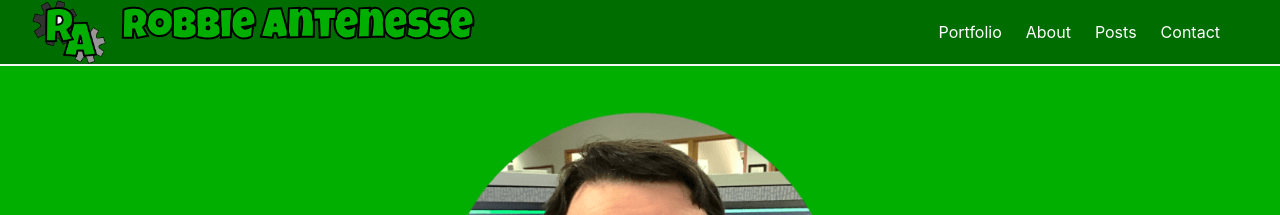
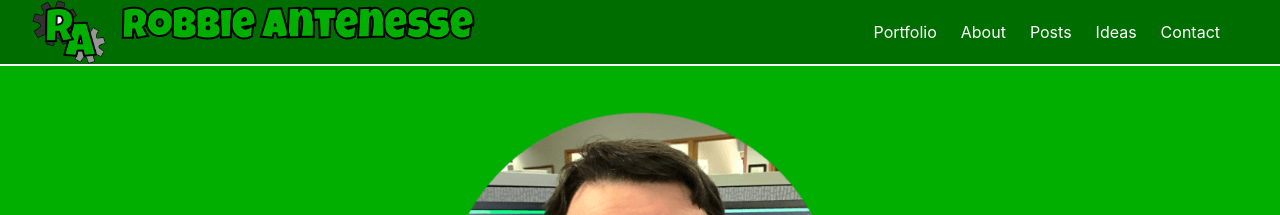
Before and after one commit to Alamantus/robbie.antenesse.net, a Jekyll site: the page built from index.html, in a window 1280 px wide and 900 px high. Shown: the top 215 px of the window. Built offline with Jekyll 4.4.1, drawn with Linux system fonts in a browser that asks for light colours; nearby versions of some CDN libraries.

Commit message:
Add Ideas to navbar; Update ideas section layout

```diff
--- a/_includes/ideas.html
+++ b/_includes/ideas.html
@@ -1,25 +1,25 @@
 <!-- Ideas List Section -->
-    <section id="posts">
+<section class="section" id="ideas">
     <div class="container">
-            <div class="row">
-                <div class="col-lg-12 text-center">
-                    <h2>Ideas</h2>
-                    <hr class="star-primary">
+        <div class="columns">
+            <div class="column has-text-centered">
+                <h2 class="title">Ideas</h2>
+                <hr>
             </div>
         </div>
-            <div class="row">
-                <div class="col-lg-10 col-lg-offset-1" style="max-height: 200px; overflow-y: auto;">
-                    <ul style="list-style:none">
+        <div class="columns">
+            <div class="box column is-10 is-offset-1" style="max-height: 350px; overflow-y: auto;">
                 {% for idea in site.ideas %}
-                            <li class="post-list-title">
+                <div class="columns">
+                    <div class="column">
                         <a href="{{ idea.url | prepend: site.baseurl }}" class="post-link">
-                                    <h3>{{ idea.title }}</h3>
+                            <h3 class="title">{{ idea.title }}</h3>
                         </a>
-                                <span class="post-meta">{{ idea.category }}</span>
+                        <span class="subtitle">{{ idea.category }}</span>
                         <hr>
-                            </li>
+                    </div>
+                </div>
                 {% endfor %}
-                    </ul>
             </div>
         </div>
     </div>
--- a/_includes/navbar.html
+++ b/_includes/navbar.html
@@ -25,6 +25,9 @@
                 <a href="#posts" class="navbar-item">
                     Posts
                 </a>
+                <a href="#ideas" class="navbar-item">
+                    Ideas
+                </a>
                 <a href="#contact" class="navbar-item">
                     Contact
                 </a>
```
Also changed, not shown: _posts/2018-05-01-free-ideas.md (+2 -0 lines). Lines whose indentation alone changed are shown as unchanged.
